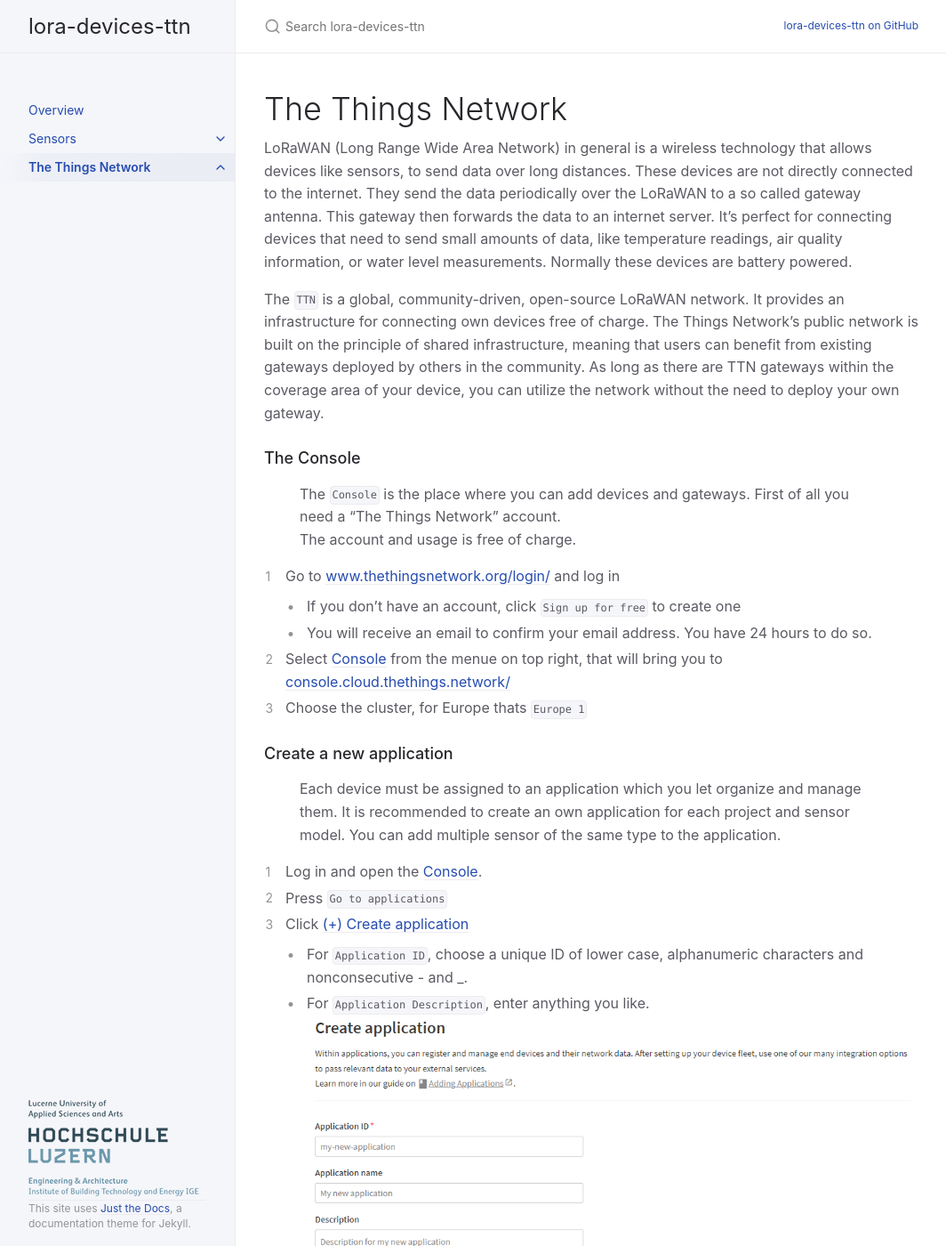
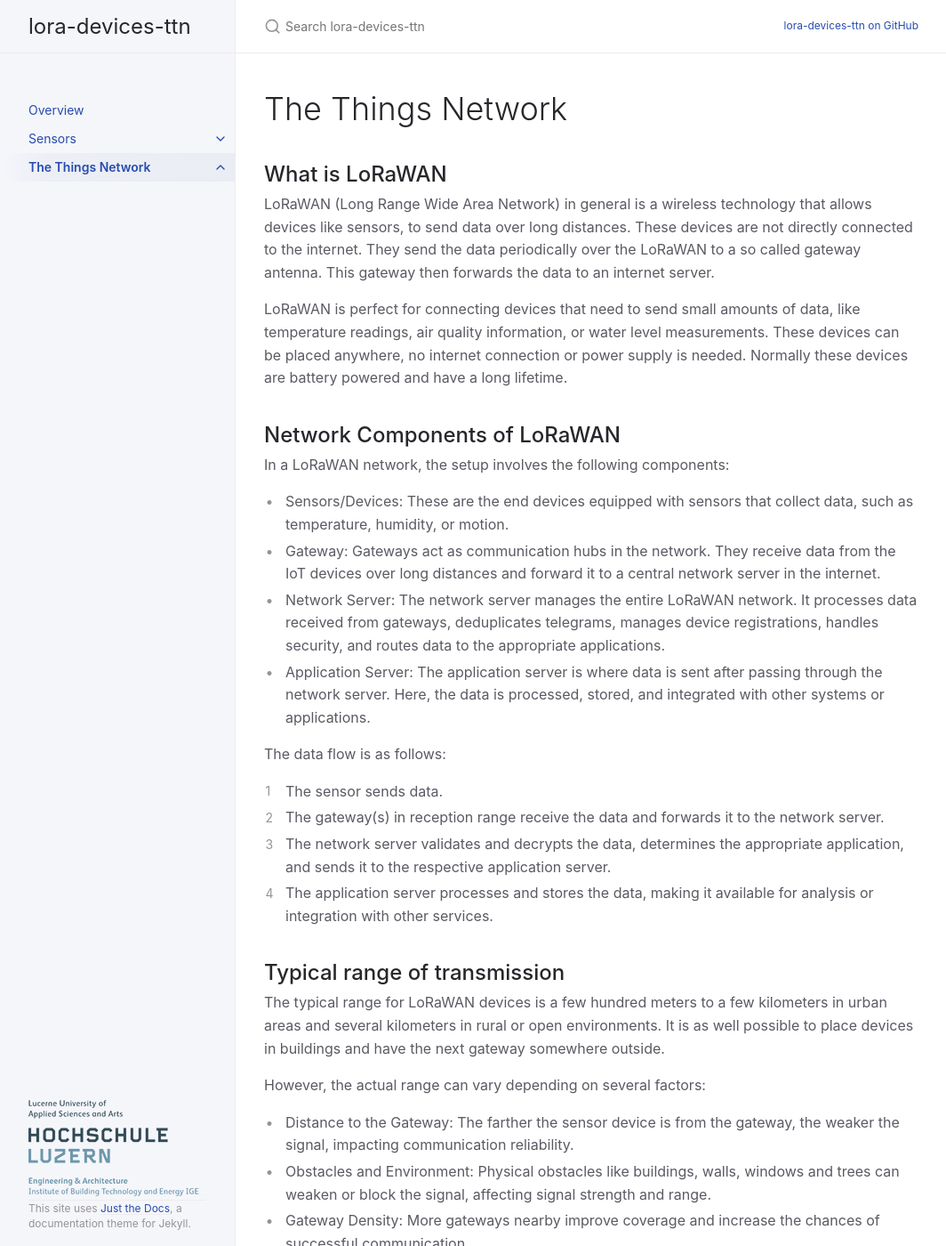
Before and after one commit to hslu-ige-laes/lora-devices-ttn, a Jekyll site: the page built from docs/ttn.md, in a window 1280 px wide and 1400 px high. Shown: the whole window at 89% size, without its empty margins (107-1171 px from the left). Built offline with Jekyll 4.4.1, drawn with Linux system fonts in a browser that asks for light colours; some of the changed text lies outside the part shown.

Commit message:
Update ttn.md

```diff
--- a/docs/ttn.md
+++ b/docs/ttn.md
@@ -7,15 +7,53 @@ permalink: /docs/ttn
 ---
 
 # The Things Network
+## What is LoRaWAN
 LoRaWAN (Long Range Wide Area Network) in general is a wireless technology that allows devices like sensors, to send data over long distances.
 These devices are not directly connected to the internet. They send the data periodically over the LoRaWAN to a so called gateway antenna. This gateway then forwards the data to an internet server.
-It's perfect for connecting devices that need to send small amounts of data, like temperature readings, air quality information, or water level measurements. Normally these devices are battery powered.
 
-The `TTN` is a global, community-driven, open-source LoRaWAN network. It provides an infrastructure for connecting own devices free of charge.
-The Things Network's public network is built on the principle of shared infrastructure, meaning that users can benefit from existing gateways deployed by others in the community.
-As long as there are TTN gateways within the coverage area of your device, you can utilize the network without the need to deploy your own gateway.
+LoRaWAN is perfect for connecting devices that need to send small amounts of data, like temperature readings, air quality information, or water level measurements. These devices can be placed anywhere, no internet connection or power supply is needed.
+Normally these devices are battery powered and have a long lifetime.
 
-### The Console
+## Network Components of LoRaWAN
+In a LoRaWAN network, the setup involves the following components:
+
+- Sensors/Devices: These are the end devices equipped with sensors that collect data, such as temperature, humidity, or motion.
+- Gateway: Gateways act as communication hubs in the network. They receive data from the IoT devices over long distances and forward it to a central network server in the internet.
+- Network Server: The network server manages the entire LoRaWAN network. It processes data received from gateways, deduplicates telegrams, manages device registrations, handles security, and routes data to the appropriate applications.
+- Application Server: The application server is where data is sent after passing through the network server. Here, the data is processed, stored, and integrated with other systems or applications.
+
+The data flow is as follows:
+1. The sensor sends data.
+1. The gateway(s) in reception range receive the data and forwards it to the network server.
+1. The network server validates and decrypts the data, determines the appropriate application, and sends it to the respective application server.
+1. The application server processes and stores the data, making it available for analysis or integration with other services.
+
+## Typical range of transmission
+The typical range for LoRaWAN devices is a few hundred meters to a few kilometers in urban areas and several kilometers in rural or open environments.
+It is as well possible to place devices in buildings and have the next gateway somewhere outside.
+
+However, the actual range can vary depending on several factors:
+- Distance to the Gateway: The farther the sensor device is from the gateway, the weaker the signal, impacting communication reliability.
+- Obstacles and Environment: Physical obstacles like buildings, walls, windows and trees can weaken or block the signal, affecting signal strength and range.
+- Gateway Density: More gateways nearby improve coverage and increase the chances of successful communication.
+- Transmit Power of the Device: Higher transmit power allows for longer range but consumes more energy.
+- Environmental Factors: Weather, humidity, and atmospheric conditions can influence signal strength.
+- Interference: Electronic noise or interference from other devices can impact reception.
+- Antenna Quality: The quality of antennas on both the IoT device and gateway affects range and reception quality.
+- Device Orientation: Each antenna has a designed orientation. Refer to the device datasheets to see how you place best the devices.
+
+## What is TTN?
+`The Things Network - TTN` is a global, community-driven, open-source LoRaWAN network. It provides an infrastructure for connecting own devices free of charge.
+This public network is built on the principle of shared infrastructure, meaning that users can benefit from existing gateways deployed by others in the community.
+As long as there are TTN gateways within the reception range of your device, you can utilize the network without the need to deploy your own gateway.
+
+## Difference to other LoRaWAN networks
+In Switzerland, for example, the company Swisscom offers a similar network, although there is a charge for it.
+Here, Swisscom maintains the entire network infrastructure and you only have to integrate your own devices. With the TTN, every individual can contribute to this infrastructure and
+install a gateway at home, for example. This gateway then not only forwards LoRa telegrams from one's own devices, but also from other users to the Internet.
+
+## Getting started with TTN
+### Account and Console
 > The `Console` is the place where you can add devices and gateways.
 > First of all you need a "The Things Network" account.<br>
 > The account and usage is free of charge.
@@ -39,5 +77,7 @@ As long as there are TTN gateways within the coverage area of your device, you c
 <img src="https://github.com/hslu-ige-laes/lora-devices-ttn/raw/master/docs/ttn_create_application.png" width="700"><br>
 1. Click `Create Application` to finish.
 
-> You will be redirected to an application page where you can add and manage devices.
-> In the indiviual [sensor pages](https://hslu-ige-laes.github.io/lora-devices-ttn/#sensor-overview) you'll find step by step guides on how to add and configure each device.
+You will be redirected to an application page where you can add and manage devices.
+
+### Adding devices
+Refer to the indiviual [sensor pages](https://hslu-ige-laes.github.io/lora-devices-ttn/#sensor-overview). There you'll find step by step guides on how to add and configure each device.
```
